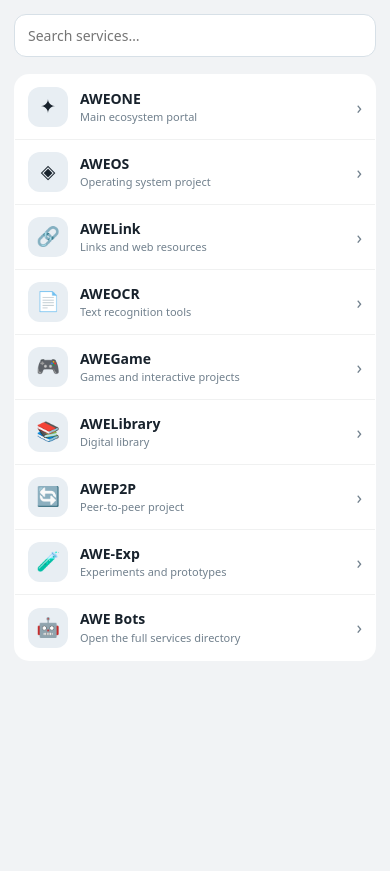
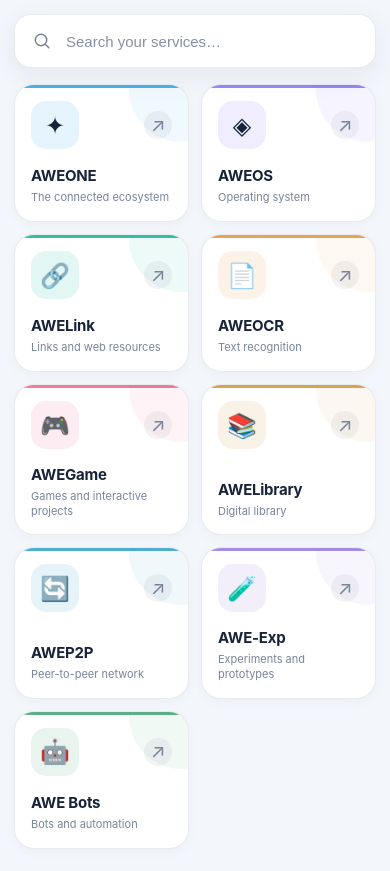
Before and after one commit to ARARAT33/AWE, a plain HTML site: page awebots/tgmini/index.html in a window 390 px wide. Before the commit the page ends 844 px from the top, so only its background shows below. Drawn offline with Linux system fonts and the light colour scheme.

Commit message:
Redesign TG Mini as responsive AWEONE service launcher

```diff
--- a/awebots/tgmini/index.html
+++ b/awebots/tgmini/index.html
@@ -3,48 +3,99 @@
 <head>
 <meta charset="utf-8">
 <meta name="viewport" content="width=device-width,initial-scale=1,viewport-fit=cover">
-<meta name="theme-color" content="#17212b">
-<meta name="color-scheme" content="dark light">
-<meta name="description" content="A compact Telegram-style launcher for AWEONE services.">
-<title>TG Mini · AWEONE</title>
+<meta name="theme-color" content="#101827">
+<meta name="color-scheme" content="light dark">
+<meta name="description" content="Explore AWEONE services in one place.">
+<title>AWEONE Services</title>
 <script src="https://telegram.org/js/telegram-web-app.js"></script>
 <style>
-:root{color-scheme:dark;--bg:#17212b;--panel:#202b36;--panel2:#263442;--line:#314252;--text:#f2f6fa;--muted:#9eacb9;--accent:#65b9f2;--green:#5fc69b}
-*{box-sizing:border-box}body{margin:0;background:var(--bg);color:var(--text);font:14px/1.45 system-ui,-apple-system,Segoe UI,Arial,sans-serif;min-height:100vh}
-.app{width:min(100%,560px);margin:auto;min-height:100vh;padding:env(safe-area-inset-top) 0 calc(20px + env(safe-area-inset-bottom))}
-.top{height:58px;display:flex;align-items:center;gap:12px;padding:0 16px;background:var(--panel);border-bottom:1px solid #ffffff08;position:sticky;top:0;z-index:3}
-.logo{width:36px;height:36px;border-radius:50%;display:grid;place-items:center;background:linear-gradient(135deg,#54b9ee,#65d7b0);color:#102331;font-weight:900;font-size:18px}.top strong{font-size:16px}.status{margin-left:auto;color:var(--green);font-size:11px;font-weight:700}
-main{padding:14px}.intro{padding:4px 3px 16px}.intro h1{font-size:23px;letter-spacing:-.5px;margin:0 0 4px}.intro p{margin:0;color:var(--muted);font-size:13px}
-.search{width:100%;height:43px;border:1px solid var(--line);border-radius:12px;background:var(--panel);color:var(--text);padding:0 13px;font:inherit;outline:none;margin-bottom:17px}.search:focus{border-color:var(--accent)}
-.section-head{display:flex;align-items:center;justify-content:space-between;margin:2px 3px 8px}.section-head h2{font-size:12px;letter-spacing:.08em;text-transform:uppercase;color:var(--muted);margin:0}.section-head span{font-size:11px;color:var(--muted)}
-.list{background:var(--panel);border:1px solid #ffffff08;border-radius:15px;overflow:hidden}.item{display:flex;align-items:center;gap:12px;padding:11px 13px;min-height:65px;color:inherit;text-decoration:none;border-bottom:1px solid #ffffff0c}.item:last-child{border-bottom:0}.item:active{background:var(--panel2)}.icon{width:40px;height:40px;border-radius:12px;background:var(--panel2);display:grid;place-items:center;font-size:19px;flex:0 0 40px}.copy{min-width:0;flex:1}.name{font-size:14px;font-weight:650;display:block}.desc{font-size:11px;color:var(--muted);display:block;white-space:nowrap;overflow:hidden;text-overflow:ellipsis}.arrow{font-size:18px;color:var(--muted)}
-.empty{display:none;text-align:center;color:var(--muted);padding:24px;background:var(--panel);border-radius:14px}
-.bottom{position:fixed;bottom:0;left:50%;transform:translateX(-50%);width:min(100%,560px);height:calc(58px + env(safe-area-inset-bottom));padding:7px 10px env(safe-area-inset-bottom);display:flex;justify-content:space-around;background:var(--panel);border-top:1px solid #ffffff10;z-index:4}.tab{border:0;background:none;color:var(--muted);font:11px system-ui;display:flex;flex-direction:column;align-items:center;gap:2px;min-width:64px}.tab b{font-size:19px;font-weight:400}.tab.active{color:var(--accent)}
-@media(prefers-color-scheme:light){:root{color-scheme:light;--bg:#f1f3f5;--panel:#fff;--panel2:#e8eef3;--line:#d7e0e7;--text:#18222c;--muted:#71808d;--accent:#168acb}.item{border-bottom-color:#18222c10}.top{border-bottom-color:#18222c0c}.bottom{border-top-color:#18222c12}}
+:root{
+  color-scheme:light dark;
+  --bg:var(--tg-theme-bg-color,#f3f6fb);
+  --surface:var(--tg-theme-secondary-bg-color,#fff);
+  --text:var(--tg-theme-text-color,#172338);
+  --muted:var(--tg-theme-hint-color,#77849a);
+  --accent:var(--tg-theme-button-color,#3989e8);
+  --accent-text:var(--tg-theme-button-text-color,#fff);
+  --stroke:color-mix(in srgb,var(--text) 9%,transparent);
+  --shadow:0 8px 28px rgba(24,45,78,.07);
+  --radius:20px;
+}
+*{box-sizing:border-box}
+html{min-height:100%;background:var(--bg)}
+body{margin:0;min-height:100vh;min-height:100dvh;background:var(--bg);color:var(--text);font-family:Inter,-apple-system,BlinkMacSystemFont,"Segoe UI",Roboto,Arial,sans-serif;-webkit-font-smoothing:antialiased}
+button,input,a{-webkit-tap-highlight-color:transparent}
+.shell{width:min(100%,1040px);margin:0 auto;padding:clamp(14px,3vw,30px);padding-top:max(clamp(14px,3vw,30px),env(safe-area-inset-top));padding-bottom:max(22px,env(safe-area-inset-bottom))}
+.search-wrap{position:sticky;top:0;z-index:5;padding:0 0 16px;background:linear-gradient(var(--bg) 78%,transparent)}
+.search-box{height:54px;display:flex;align-items:center;gap:12px;padding:0 17px;border:1px solid var(--stroke);border-radius:17px;background:var(--surface);box-shadow:var(--shadow);transition:border-color .2s,box-shadow .2s}
+.search-box:focus-within{border-color:var(--accent);box-shadow:0 0 0 4px color-mix(in srgb,var(--accent) 14%,transparent),var(--shadow)}
+.search-icon{width:20px;height:20px;flex:0 0 20px;color:var(--muted)}
+input{width:100%;height:100%;border:0;outline:0;background:transparent;color:var(--text);font:500 15px/1.2 inherit;font-size:15px}
+input::placeholder{color:var(--muted);opacity:.9}
+.clear{display:none;flex:0 0 28px;width:28px;height:28px;border:0;border-radius:50%;background:color-mix(in srgb,var(--text) 8%,transparent);color:var(--muted);font-size:19px;line-height:1;cursor:pointer}
+.grid{display:grid;grid-template-columns:repeat(2,minmax(0,1fr));gap:12px}
+.service{position:relative;min-width:0;min-height:138px;display:flex;flex-direction:column;justify-content:space-between;gap:17px;padding:16px;border:1px solid var(--stroke);border-radius:var(--radius);background:var(--surface);color:var(--text);text-decoration:none;box-shadow:0 3px 12px rgba(24,45,78,.035);overflow:hidden;transition:transform .18s ease,border-color .18s ease,box-shadow .18s ease}
+.service:before{content:"";position:absolute;inset:0 0 auto;height:3px;background:var(--tone);opacity:.9}
+.service:after{content:"";position:absolute;width:105px;height:105px;right:-46px;top:-48px;border-radius:50%;background:var(--tone);opacity:.075;pointer-events:none}
+.service:focus-visible{outline:3px solid var(--accent);outline-offset:3px}
+.service:active{transform:scale(.985)}
+@media(hover:hover){.service:hover{transform:translateY(-3px);border-color:color-mix(in srgb,var(--tone) 42%,var(--stroke));box-shadow:0 12px 30px rgba(24,45,78,.10)}}
+.service-top{display:flex;align-items:center;justify-content:space-between;gap:8px;position:relative;z-index:1}
+.glyph{width:48px;height:48px;display:grid;place-items:center;border-radius:15px;background:color-mix(in srgb,var(--tone) 13%,var(--surface));font-size:24px}
+.arrow{width:28px;height:28px;display:grid;place-items:center;border-radius:50%;background:color-mix(in srgb,var(--text) 5%,transparent);color:var(--muted);font-size:19px}
+.service-bottom{position:relative;z-index:1;min-width:0}
+.name{display:block;font-size:15px;font-weight:750;letter-spacing:-.25px;line-height:1.25;overflow-wrap:anywhere}
+.desc{display:block;margin-top:4px;color:var(--muted);font-size:11px;line-height:1.35}
+.empty{display:none;padding:34px 16px;text-align:center;color:var(--muted);font-size:14px;border:1px dashed var(--stroke);border-radius:18px}
+@media(min-width:620px){.grid{grid-template-columns:repeat(3,minmax(0,1fr));gap:15px}.service{min-height:156px;padding:19px}.glyph{width:52px;height:52px;font-size:26px}.name{font-size:16px}.desc{font-size:12px}}
+@media(min-width:900px){.grid{grid-template-columns:repeat(4,minmax(0,1fr));gap:17px}.shell{padding-top:32px}}
+@media(max-width:350px){.shell{padding-left:11px;padding-right:11px}.grid{gap:9px}.service{padding:13px;min-height:128px}.name{font-size:14px}.desc{font-size:10px}}
+@media(prefers-reduced-motion:reduce){*,*:before,*:after{transition:none!important;scroll-behavior:auto!important}}
 </style>
 </head>
 <body>
-<div class="app">
-<main>
-<input class="search" id="search" type="search" placeholder="Search services…" aria-label="Search services">
-<section class="list" id="list">
-<a class="item" href="https://aweone.pages.dev"><span class="icon">✦</span><span class="copy"><span class="name">AWEONE</span><span class="desc">Main ecosystem portal</span></span><span class="arrow">›</span></a>
-<a class="item" href="https://aweos.pages.dev"><span class="icon">◈</span><span class="copy"><span class="name">AWEOS</span><span class="desc">Operating system project</span></span><span class="arrow">›</span></a>
-<a class="item" href="https://awelink.pages.dev"><span class="icon">🔗</span><span class="copy"><span class="name">AWELink</span><span class="desc">Links and web resources</span></span><span class="arrow">›</span></a>
-<a class="item" href="https://aweocr.pages.dev"><span class="icon">📄</span><span class="copy"><span class="name">AWEOCR</span><span class="desc">Text recognition tools</span></span><span class="arrow">›</span></a>
-<a class="item" href="https://awegame.pages.dev"><span class="icon">🎮</span><span class="copy"><span class="name">AWEGame</span><span class="desc">Games and interactive projects</span></span><span class="arrow">›</span></a>
-<a class="item" href="https://awelibrary.pages.dev"><span class="icon">📚</span><span class="copy"><span class="name">AWELibrary</span><span class="desc">Digital library</span></span><span class="arrow">›</span></a>
-<a class="item" href="https://awep2p.pages.dev"><span class="icon">🔄</span><span class="copy"><span class="name">AWEP2P</span><span class="desc">Peer-to-peer project</span></span><span class="arrow">›</span></a>
-<a class="item" href="https://awe-exp.pages.dev"><span class="icon">🧪</span><span class="copy"><span class="name">AWE-Exp</span><span class="desc">Experiments and prototypes</span></span><span class="arrow">›</span></a>
-<a class="item" href="https://awebots.pages.dev"><span class="icon">🤖</span><span class="copy"><span class="name">AWE Bots</span><span class="desc">Open the full services directory</span></span><span class="arrow">›</span></a>
-</section>
-<div class="empty" id="empty">No services found.</div>
+<main class="shell">
+  <div class="search-wrap">
+    <label class="search-box" for="service-search">
+      <svg class="search-icon" viewBox="0 0 24 24" fill="none" aria-hidden="true"><circle cx="10.8" cy="10.8" r="6.8" stroke="currentColor" stroke-width="1.8"/><path d="m16 16 4.2 4.2" stroke="currentColor" stroke-width="1.8" stroke-linecap="round"/></svg>
+      <input id="service-search" type="search" placeholder="Search your services…" autocomplete="off" spellcheck="false" aria-label="Search services">
+      <button class="clear" id="clear-search" type="button" aria-label="Clear search">×</button>
+    </label>
+  </div>
+  <section class="grid" id="services" aria-label="AWEONE services">
+    <a class="service" style="--tone:#36a9e8" href="https://aweone.pages.dev"><span class="service-top"><span class="glyph">✦</span><span class="arrow">↗</span></span><span class="service-bottom"><span class="name">AWEONE</span><span class="desc">The connected ecosystem</span></span></a>
+    <a class="service" style="--tone:#8b7cf6" href="https://aweos.pages.dev"><span class="service-top"><span class="glyph">◈</span><span class="arrow">↗</span></span><span class="service-bottom"><span class="name">AWEOS</span><span class="desc">Operating system</span></span></a>
+    <a class="service" style="--tone:#20b6a2" href="https://awelink.pages.dev"><span class="service-top"><span class="glyph">🔗</span><span class="arrow">↗</span></span><span class="service-bottom"><span class="name">AWELink</span><span class="desc">Links and web resources</span></span></a>
+    <a class="service" style="--tone:#e69b45" href="https://aweocr.pages.dev"><span class="service-top"><span class="glyph">📄</span><span class="arrow">↗</span></span><span class="service-bottom"><span class="name">AWEOCR</span><span class="desc">Text recognition</span></span></a>
+    <a class="service" style="--tone:#ec6f91" href="https://awegame.pages.dev"><span class="service-top"><span class="glyph">🎮</span><span class="arrow">↗</span></span><span class="service-bottom"><span class="name">AWEGame</span><span class="desc">Games and interactive projects</span></span></a>
+    <a class="service" style="--tone:#d49b42" href="https://awelibrary.pages.dev"><span class="service-top"><span class="glyph">📚</span><span class="arrow">↗</span></span><span class="service-bottom"><span class="name">AWELibrary</span><span class="desc">Digital library</span></span></a>
+    <a class="service" style="--tone:#3da6c9" href="https://awep2p.pages.dev"><span class="service-top"><span class="glyph">🔄</span><span class="arrow">↗</span></span><span class="service-bottom"><span class="name">AWEP2P</span><span class="desc">Peer-to-peer network</span></span></a>
+    <a class="service" style="--tone:#9b82dc" href="https://awe-exp.pages.dev"><span class="service-top"><span class="glyph">🧪</span><span class="arrow">↗</span></span><span class="service-bottom"><span class="name">AWE-Exp</span><span class="desc">Experiments and prototypes</span></span></a>
+    <a class="service" style="--tone:#4ca77b" href="https://awebots.pages.dev"><span class="service-top"><span class="glyph">🤖</span><span class="arrow">↗</span></span><span class="service-bottom"><span class="name">AWE Bots</span><span class="desc">Bots and automation</span></span></a>
+  </section>
+  <div class="empty" id="empty" role="status">No matching services</div>
 </main>
-</div>
 <script>
-(()=>{const tg=window.Telegram?.WebApp;if(tg){tg.ready();tg.expand();try{tg.setHeaderColor('#17212b');tg.setBackgroundColor('#17212b')}catch(e){}}
-const search=document.getElementById('search'),items=[...document.querySelectorAll('.item')],empty=document.getElementById('empty');
-search.addEventListener('input',()=>{const q=search.value.trim().toLowerCase();let n=0;items.forEach(item=>{const show=item.innerText.toLowerCase().includes(q);item.style.display=show?'flex':'none';if(show)n++});empty.style.display=n?'none':'block'});
+(()=> {
+  const tg=window.Telegram?.WebApp;
+  if(tg){tg.ready();tg.expand();try{tg.setHeaderColor('secondary_bg_color');tg.setBackgroundColor('bg_color')}catch(e){}}
+  const input=document.getElementById('service-search');
+  const clear=document.getElementById('clear-search');
+  const cards=[...document.querySelectorAll('.service')];
+  const empty=document.getElementById('empty');
+  function filter(){
+    const q=input.value.trim().toLocaleLowerCase();
+    let shown=0;
+    cards.forEach(card=>{
+      const match=card.innerText.toLocaleLowerCase().includes(q);
+      card.hidden=!match;
+      if(match)shown++;
+    });
+    empty.style.display=shown?'none':'block';
+    clear.style.display=q?'grid':'none';
+  }
+  input.addEventListener('input',filter);
+  clear.addEventListener('click',()=>{input.value='';filter();input.focus()});
 })();
 </script>
 </body>
```
